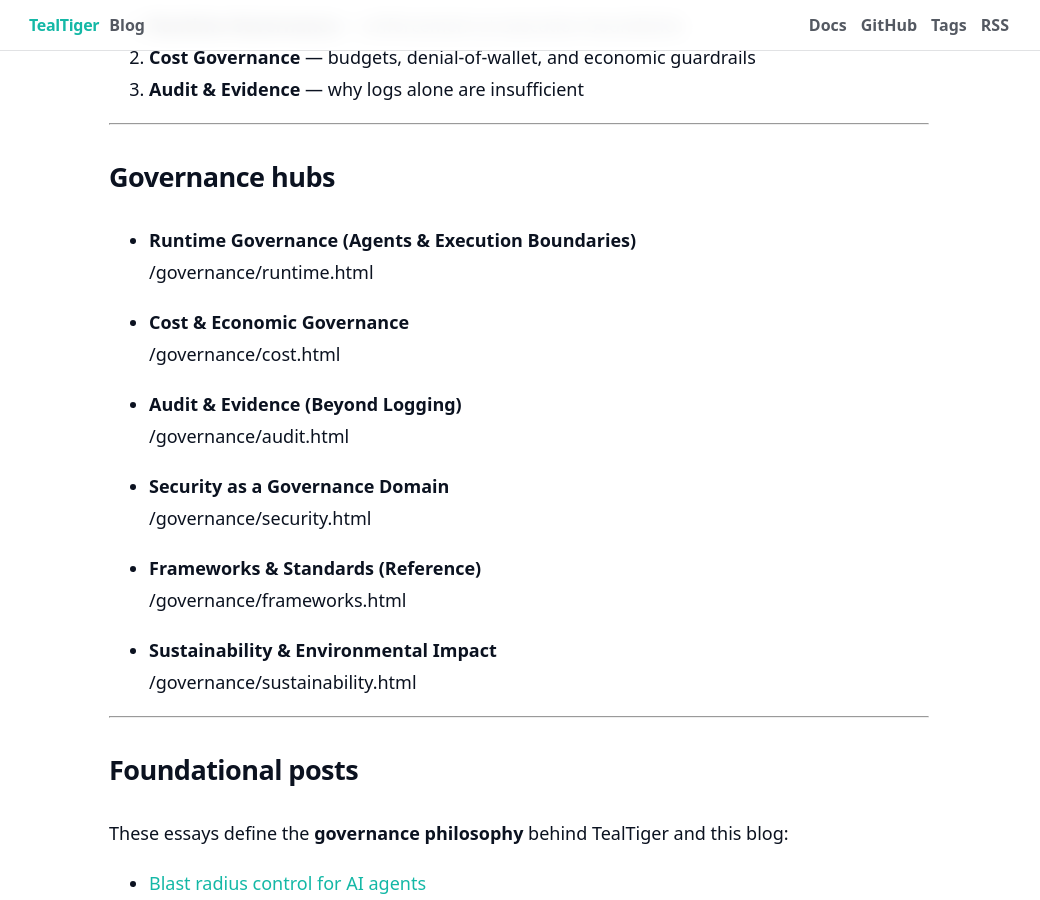
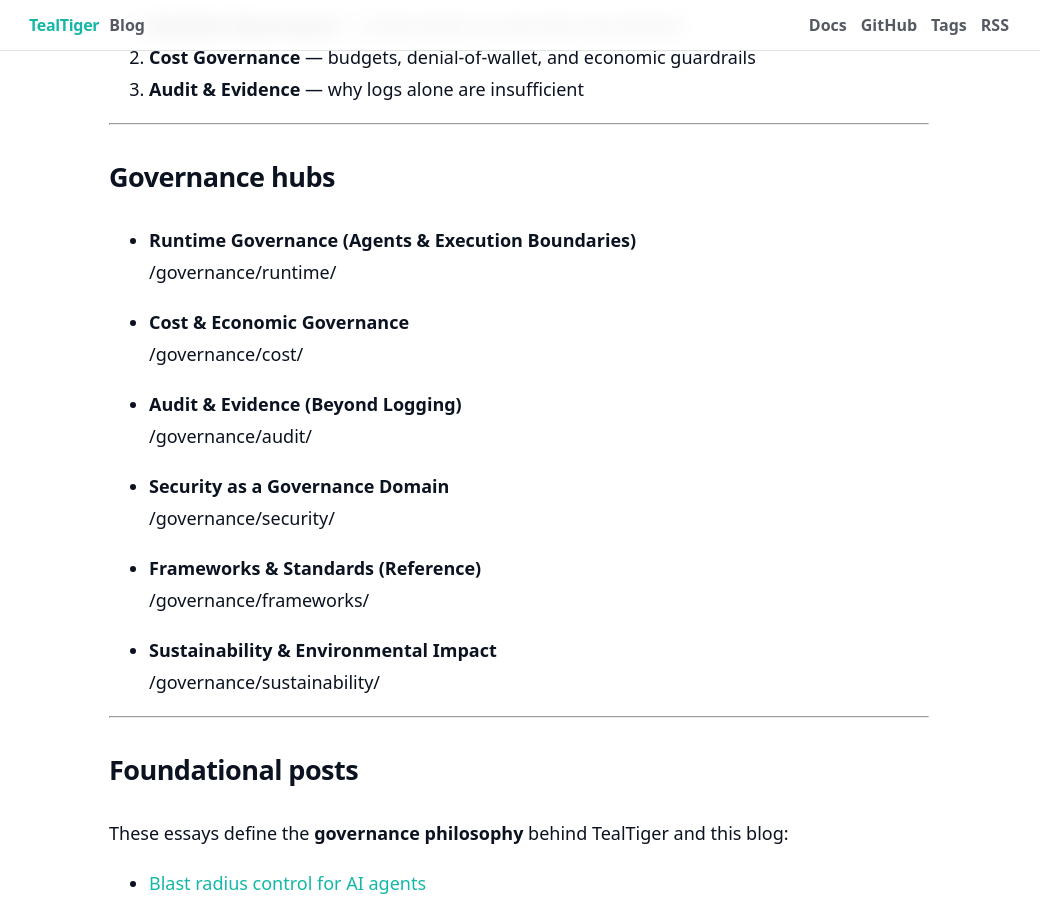
Before and after one commit to agentguard-ai/TealTiger-Blogs, a Jekyll site: the page built from governance/index.md, in a window 1280 px wide and 900 px high, scrolled down 771 px. Shown: the whole window, without its empty margins (121-1161 px from the left). Built offline with Jekyll 4.4.1, drawn with Linux system fonts in a browser that asks for light colours.

Commit message:
Update index.md

```diff
--- a/governance/index.md
+++ b/governance/index.md
@@ -37,25 +37,26 @@ If you’re new to AI governance, start with the sections below.
 
 ---
 
+
 ## Governance hubs
 
 - **Runtime Governance (Agents & Execution Boundaries)**
-  /governance/runtime.html
+  /governance/runtime/
 
 - **Cost & Economic Governance**
-  /governance/cost.html
+  /governance/cost/
 
 - **Audit & Evidence (Beyond Logging)**
-  /governance/audit.html
+  /governance/audit/
 
 - **Security as a Governance Domain**
-  /governance/security.html
+  /governance/security/
 
 - **Frameworks & Standards (Reference)**
-  /governance/frameworks.html
+  /governance/frameworks/
 
 - **Sustainability & Environmental Impact**
-  /governance/sustainability.html
+  /governance/sustainability/
 
 ---
 
```
